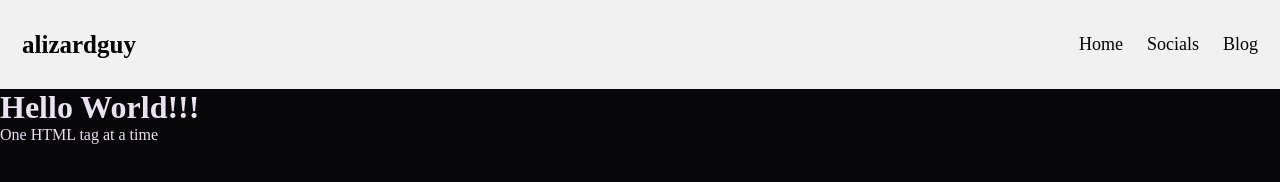
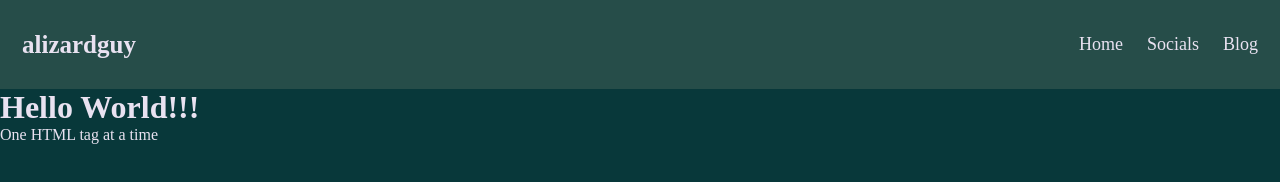
Before and after one commit to alizardguy/alizardguy.github.io, an Eleventy site: page src/index.html in a window 1280 px wide. Built offline with nearby package versions, Linux system fonts and the light colour scheme; Eleventy itself is replaced by a stand-in of ours; files that its build step writes are made by us from their sources.

Commit message:
new header style

```diff
--- a/src/style/base.css
+++ b/src/style/base.css
@@ -1,6 +1,6 @@
 *{
     --text: #e9e2f1;
-    --background: #070608;
+    --background: #08383a;
     --primary: #bca3d4;
     --secondary: #407336;
     --accent: #5eb4ac;
--- a/src/style/navbar.css
+++ b/src/style/navbar.css
@@ -1,14 +1,14 @@
 /* Style the header with a grey background and some padding */
 .header {
     overflow: hidden;
-    background-color: #f1f1f1;
+    background-color: #264d49;
     padding: 20px 10px;
 }
 
 /* Style the header links */
 .header a {
     float: left;
-    color: black;
+    color: #e9e2f1;
     text-align: center;
     padding: 12px;
     text-decoration: none;
```
